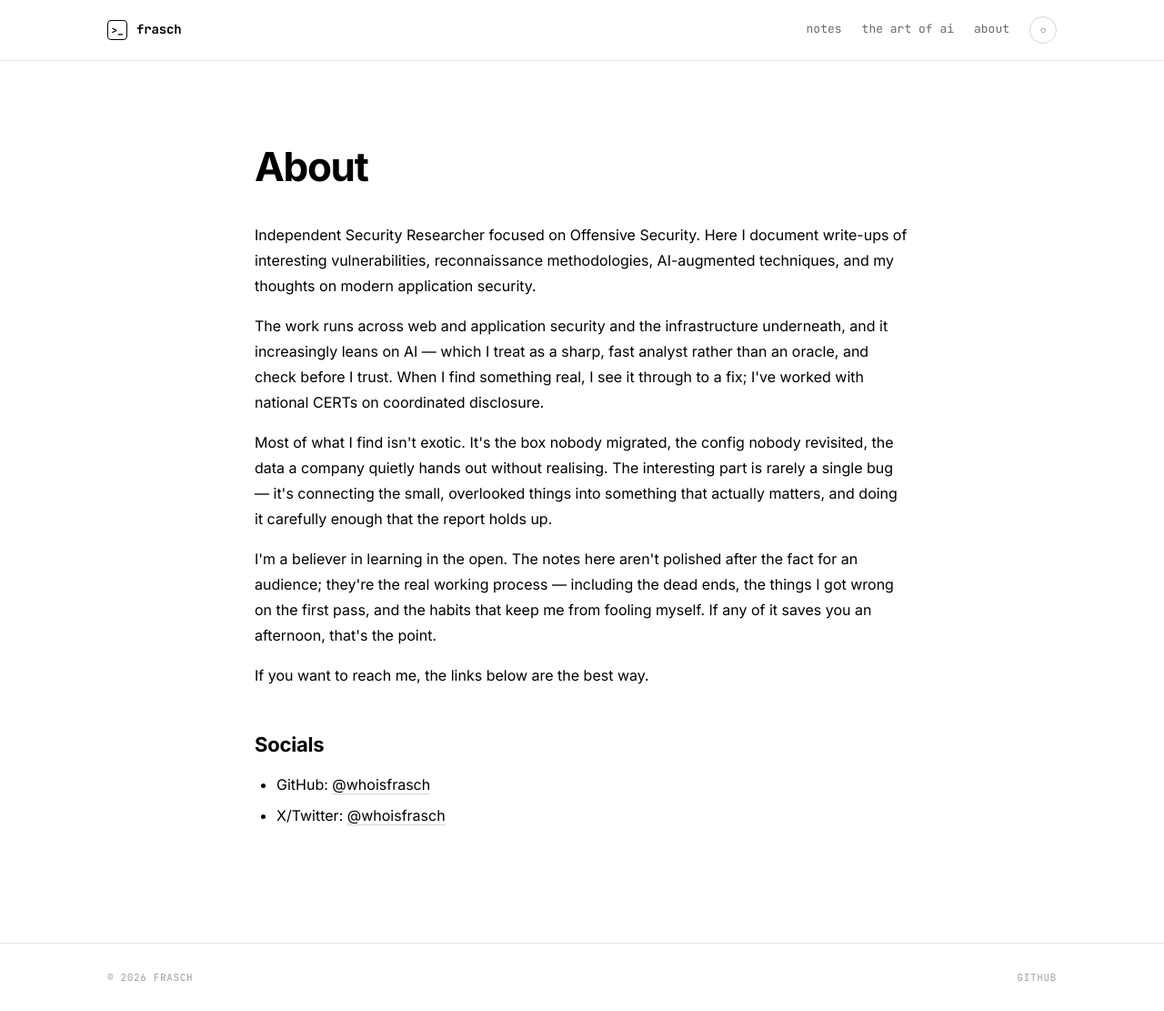
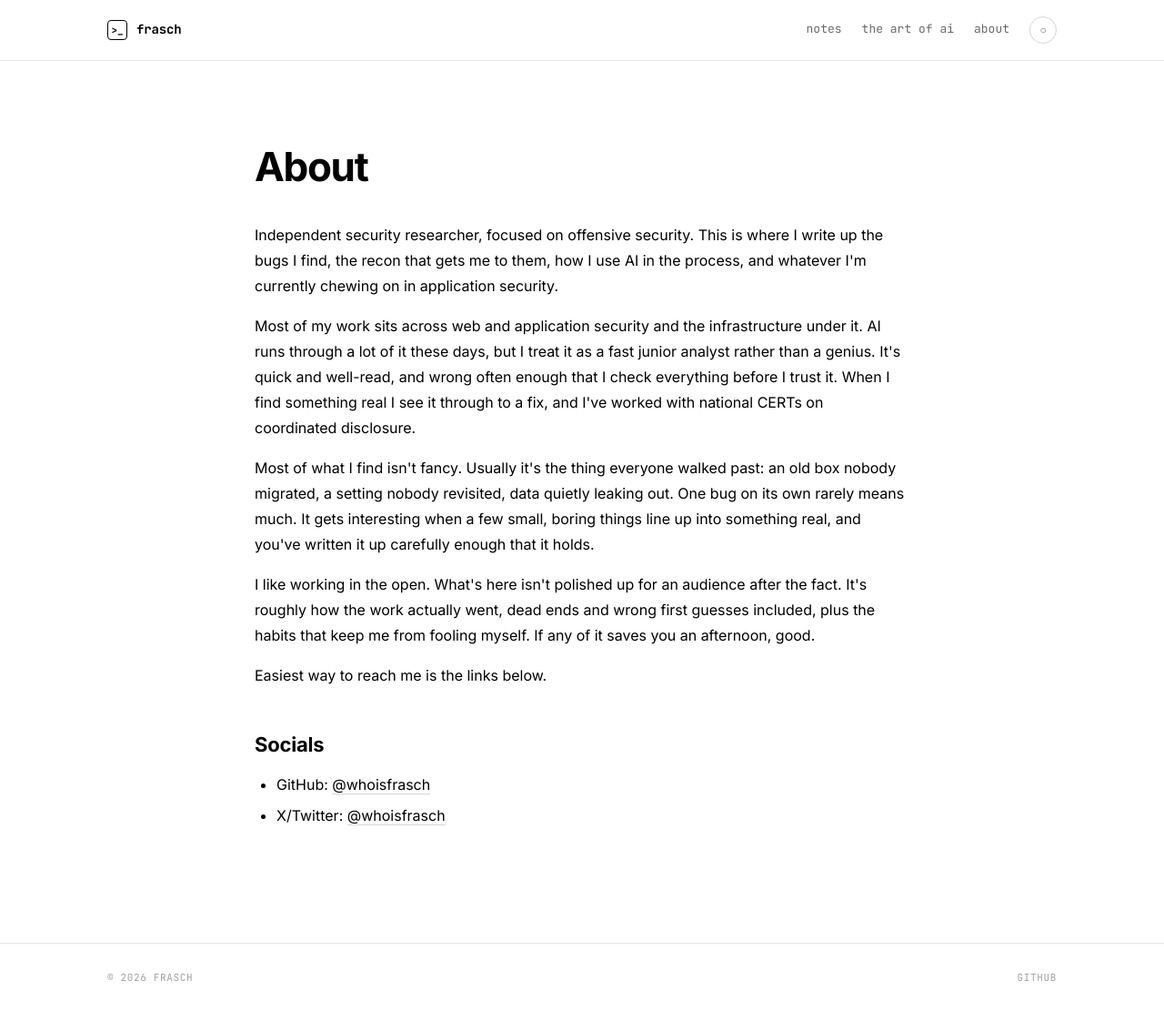
Before and after one commit to whoisfrasch/frasch, a Jekyll site: the page built from about.md, in a window 1280 px wide and 1111 px high. Shown: the whole window at 91% size. Built offline with Jekyll 4.4.1, drawn with Linux system fonts in a browser that asks for light colours.

Commit message:
Make the About read more human
Loosen the phrasing: fewer em-dash antitheses and tidy triads, more
natural rhythm and plainer wording, same substance.

https://claude.ai/code/session_01JnCHEM12RkD4vKYenVDfaD

```diff
--- a/about.md
+++ b/about.md
@@ -8,38 +8,38 @@ permalink: /about/
   <h1>About</h1>
 
   <p>
-    Independent Security Researcher focused on Offensive Security. Here I
-    document write-ups of interesting vulnerabilities, reconnaissance
-    methodologies, AI-augmented techniques, and my thoughts on modern
+    Independent security researcher, focused on offensive security. This is
+    where I write up the bugs I find, the recon that gets me to them, how I
+    use AI in the process, and whatever I'm currently chewing on in
     application security.
   </p>
 
   <p>
-    The work runs across web and application security and the infrastructure
-    underneath, and it increasingly leans on AI — which I treat as a sharp,
-    fast analyst rather than an oracle, and check before I trust. When I find
-    something real, I see it through to a fix; I've worked with national CERTs
-    on coordinated disclosure.
+    Most of my work sits across web and application security and the
+    infrastructure under it. AI runs through a lot of it these days, but I
+    treat it as a fast junior analyst rather than a genius. It's quick and
+    well-read, and wrong often enough that I check everything before I trust
+    it. When I find something real I see it through to a fix, and I've worked
+    with national CERTs on coordinated disclosure.
   </p>
 
   <p>
-    Most of what I find isn't exotic. It's the box nobody migrated, the config
-    nobody revisited, the data a company quietly hands out without realising.
-    The interesting part is rarely a single bug — it's connecting the small,
-    overlooked things into something that actually matters, and doing it
-    carefully enough that the report holds up.
+    Most of what I find isn't fancy. Usually it's the thing everyone walked
+    past: an old box nobody migrated, a setting nobody revisited, data quietly
+    leaking out. One bug on its own rarely means much. It gets interesting
+    when a few small, boring things line up into something real, and you've
+    written it up carefully enough that it holds.
   </p>
 
   <p>
-    I'm a believer in learning in the open. The notes here aren't polished
-    after the fact for an audience; they're the real working process —
-    including the dead ends, the things I got wrong on the first pass, and the
-    habits that keep me from fooling myself. If any of it saves you an
-    afternoon, that's the point.
+    I like working in the open. What's here isn't polished up for an audience
+    after the fact. It's roughly how the work actually went, dead ends and
+    wrong first guesses included, plus the habits that keep me from fooling
+    myself. If any of it saves you an afternoon, good.
   </p>
 
   <p>
-    If you want to reach me, the links below are the best way.
+    Easiest way to reach me is the links below.
   </p>
 
   <h2>Socials</h2>
```
